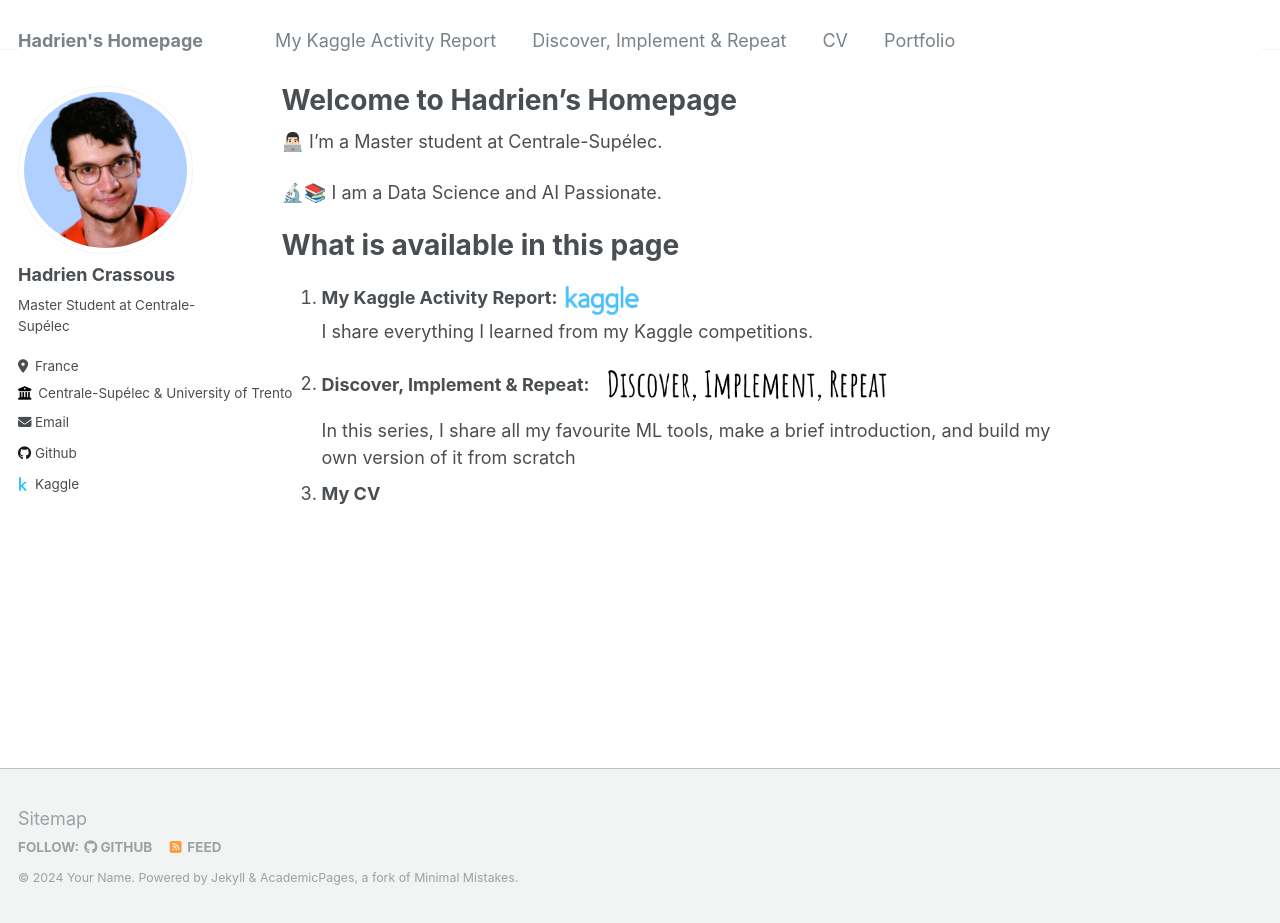
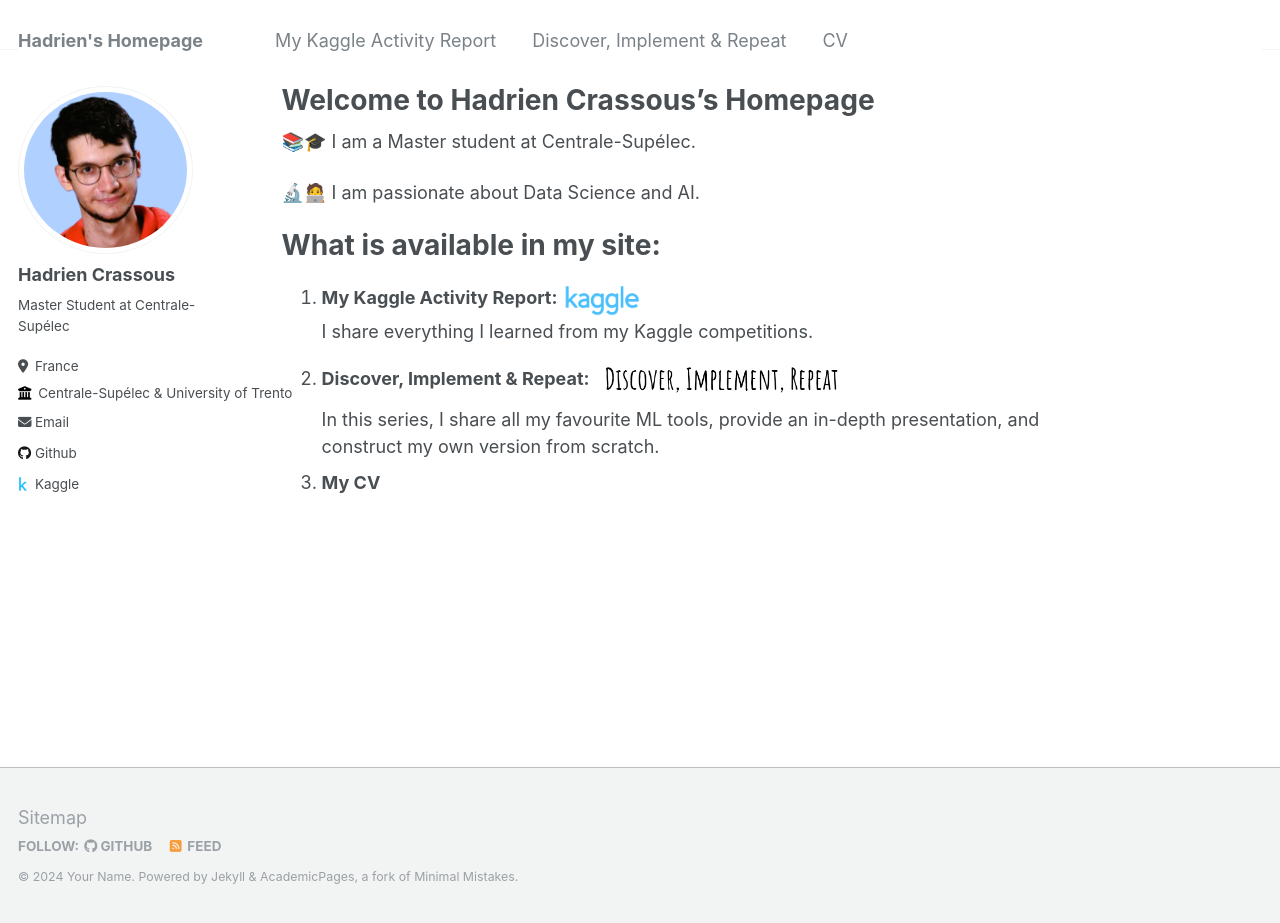
Before and after one commit to Hadrien-Cr/Hadrien-Cr..github.io, a Jekyll site: the page built from _pages/about.md, in a window 1280 px wide and 923 px high. Built offline with Jekyll 4.4.1, drawn with Linux system fonts in a browser that asks for light colours.

Commit message:
Changes on the home page

```diff
--- a/_data/navigation.yml
+++ b/_data/navigation.yml
@@ -8,6 +8,3 @@ main:
 
   - title: "CV"
     url: /files/Hadrien Crassous CV.pdf
-
-  - title: "Portfolio"
-    url: /portfolio/
--- a/_pages/about.md
+++ b/_pages/about.md
@@ -1,21 +1,21 @@
 ---
 permalink: /
-title: "Welcome to Hadrien's Homepage"
+title: "Welcome to Hadrien Crassous's Homepage"
 author_profile: true
 redirect_from:
   - /about/
   - /about.html
 ---
 
-👨🏻‍💻 I’m a Master student at Centrale-Supélec.
+📚🎓 I am a Master student at Centrale-Supélec.
 
-🔬📚 I am a Data Science and AI Passionate.
+🔬🧑‍💻 I am passionate about Data Science and AI.
 
-What is available in this page
+What is available in my site:
 ======
 
-1. <b> My Kaggle Activity Report: </b>                  <img src='/images/kaggle.png' width='80' height='50'> <br>
+1. <b> My Kaggle Activity Report: </b>     <space>  <space>    <img src='/images/kaggle.png' width='80' height='50'> <br>
 I share everything I learned from my Kaggle competitions.
-1. <b> Discover, Implement & Repeat: </b>               <img src='/images/DIR.png' width='300' height='150'>  <br>
-In this series, I share all my favourite ML tools, make a brief introduction, and build my own version of it from scratch
+1. <b> Discover, Implement & Repeat: </b>     <space>  <space>    <img src='/images/DIR.png' width='250' height='120'>  <br>
+In this series, I share all my favourite ML tools, provide an in-depth presentation, and construct my own version from scratch.
 1. <b> My CV </b>
```
